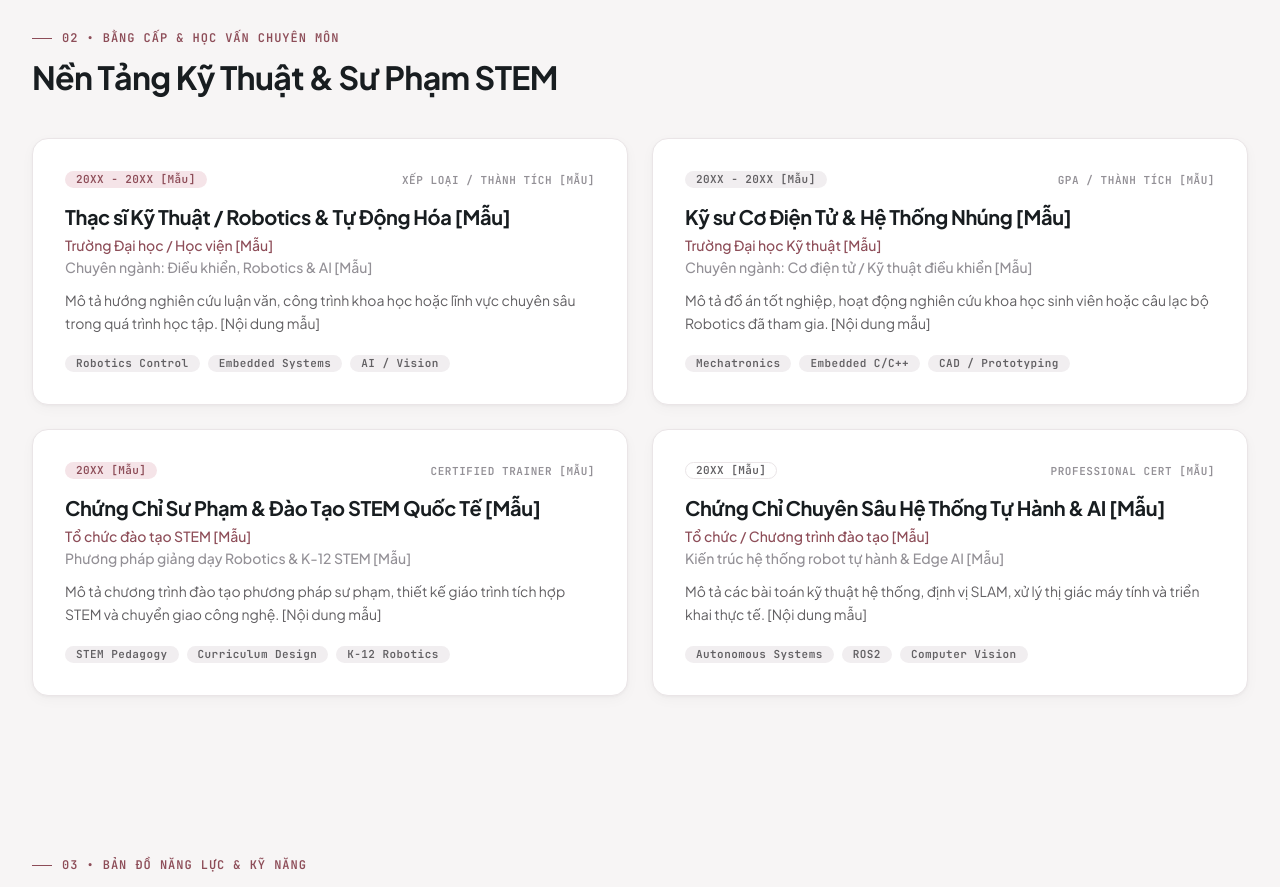
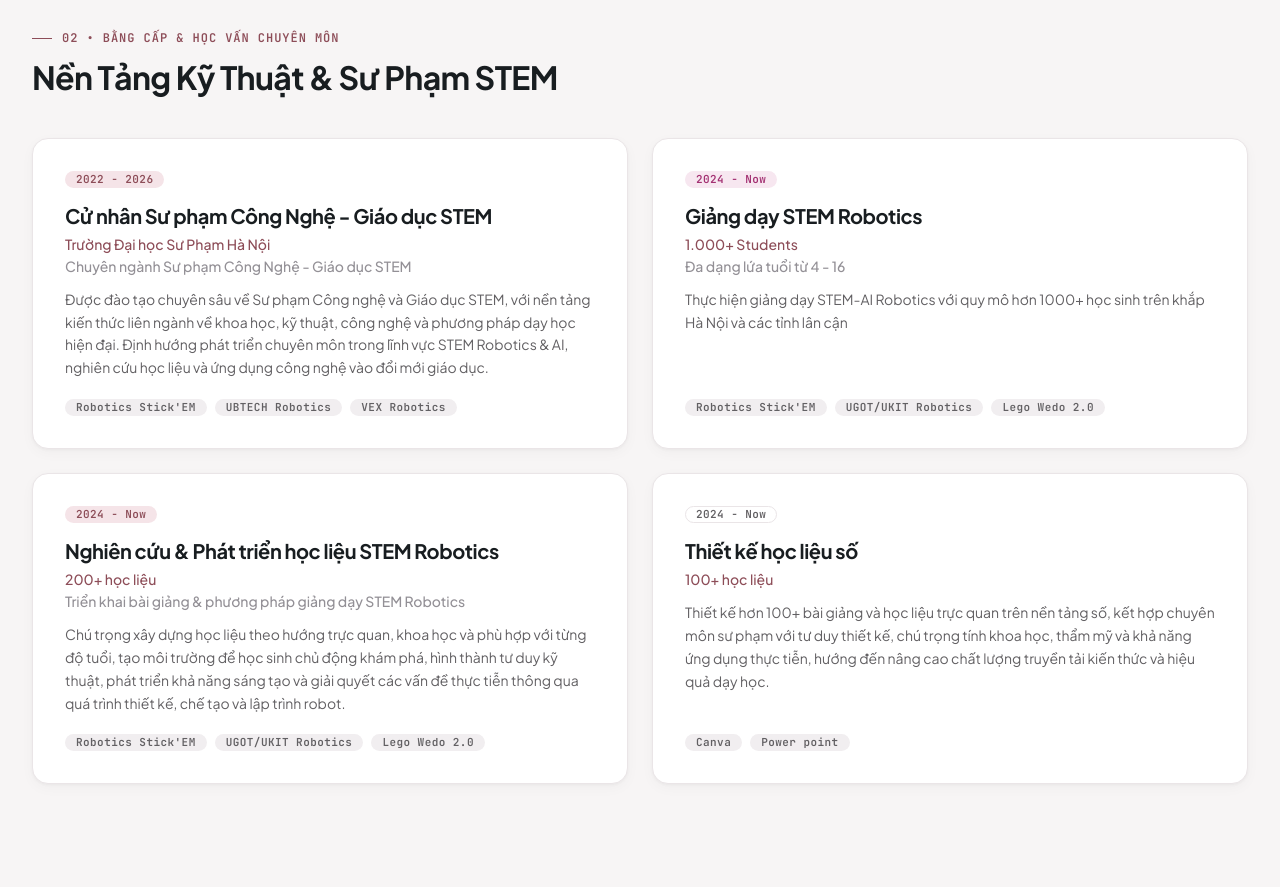
Before and after one commit to hiimnanh-gh/portfolio_chi_Xuan, a React (Vite) app in the folder portfolio_chi_xuan/: page / in a window 1280 px wide. Shown: the part 1880-2767 px from the top of the page. Built offline with nearby package versions, Linux system fonts and the light colour scheme.

Commit message:
fix: information on 2 and 5

```diff
--- a/portfolio_chi_xuan/src/data/profile.data.js
+++ b/portfolio_chi_xuan/src/data/profile.data.js
@@ -1,6 +1,5 @@
 export const PROFILE_DATA = {
-  fullName: 'Chị Xuân',
-  englishName: 'Xuan Robotics [Tên tiếng Anh mẫu]',
+  fullName: 'Đào Thị Xuân',
   initials: 'CX',
   avatar: {
     src: '',
@@ -20,9 +19,9 @@ export const PROFILE_DATA = {
   roleTitle: 'Chuyên Gia Robotics, Engineering, STEM Education & AI',
   tagline: 'CHUYÊN GIA ROBOTICS • STEM PIONEER',
   shortBio:
-    'Nghiên cứu và phát triển giải pháp robot thông minh, hệ thống nhúng, giáo dục STEM thực tiễn và ứng dụng trí tuệ nhân tạo. [Nội dung giới thiệu mẫu — cần cập nhật]',
+    'Nghiên cứu và phát triển giải pháp robot thông minh, hệ thống nhúng, giáo dục STEM thực tiễn và ứng dụng trí tuệ nhân tạo.',
   location: 'Hà Nội, Việt Nam',
-  email: 'contact@robotics-stem.io',
-  phone: '(+84) 900 000 000',
-  labAddress: 'Robotics & STEM Innovation Hub, Hà Nội',
+  email: 'xuanndaoo123@gmail.com',
+  phone: '(+84) 866 790 103',
+  labAddress: 'Hà Nội',
 };
--- a/portfolio_chi_xuan/src/data/social.data.js
+++ b/portfolio_chi_xuan/src/data/social.data.js
@@ -1,7 +1,4 @@
-/**
- * Danh sách liên kết mạng xã hội và hồ sơ học thuật.
- * Chỉ các mục có `href` hợp lệ mới được hiển thị trên Footer.
- */
+
 export const SOCIAL_LINKS = [
   { id: 'github', label: 'GitHub', href: '' },
   { id: 'linkedin', label: 'LinkedIn', href: '' },
--- a/portfolio_chi_xuan/src/pages/Awards/components/AwardCard.jsx
+++ b/portfolio_chi_xuan/src/pages/Awards/components/AwardCard.jsx
@@ -1,10 +1,10 @@
-import { Card } from '@/components/ui';
-import { AwardDescription } from './AwardDescription';
-import { AwardEvidenceLink } from './AwardEvidenceLink';
-import { AwardIcon } from './AwardIcon';
-import { AwardMetadata } from './AwardMetadata';
-import { AwardOrganization } from './AwardOrganization';
-import { AwardTitle } from './AwardTitle';
+import { Card } from "@/components/ui";
+import { AwardDescription } from "./AwardDescription";
+import { AwardEvidenceLink } from "./AwardEvidenceLink";
+import { AwardIcon } from "./AwardIcon";
+import { AwardMetadata } from "./AwardMetadata";
+import { AwardOrganization } from "./AwardOrganization";
+import { AwardTitle } from "./AwardTitle";
 
 export function AwardCard({ award }) {
   return (
@@ -14,7 +14,7 @@ export function AwardCard({ award }) {
       <AwardTitle title={award.title} />
       <AwardDescription description={award.description} />
 
-      <div className="mt-auto pt-5">
+      <div className="mt-auto pt-6">
         <AwardOrganization organization={award.organization} />
         <AwardEvidenceLink url={award.evidenceUrl} />
       </div>
--- a/portfolio_chi_xuan/src/pages/Awards/data/awards.data.js
+++ b/portfolio_chi_xuan/src/pages/Awards/data/awards.data.js
@@ -13,36 +13,48 @@ export const AWARDS_LIST = [
   {
     id: 'award-sample-1',
     icon: 'trophy',
-    year: '20XX',
-    level: 'Cấp độ / Phạm vi [Placeholder]',
-    title: 'Giải Thưởng Sáng Tạo Kỹ Thuật & Robotics [Placeholder]',
+    year: '2022 - 2023',
+    level: 'Cấp Khoa',
+    title: 'Giải Nhì Nghiên cứu Khoa học',
     description:
-      'Mô tả ngắn gọn về đề tài, giải pháp công nghệ hoặc đóng góp nổi bật được ghi nhận. [Nội dung placeholder — cần cập nhật]',
-    organization: 'Đơn vị trao giải [Placeholder]',
+      'Nghiên cứu thiết kế và sử dụng mô hình STEM trong dạy học môn Công nghệ lớp 3, hướng đến nâng cao hiệu quả dạy học và phát triển năng lực công nghệ thông qua hoạt động trải nghiệm thực tiễn.',
+    organization: 'Khoa Kỹ thuật và Công nghệ - Trường ĐHSP Hà Nội',
     evidenceUrl: '',
     color: 'primary',
   },
   {
     id: 'award-sample-2',
     icon: 'medal',
-    year: '20XX',
-    level: 'Khu vực / Chuyên ngành [Placeholder]',
-    title: 'Ghi Nhận Đổi Mới Giáo Dục STEM & AI [Placeholder]',
+    year: '2024 - 2026',
+    level: 'Cấp khoa',
+    title: '2 năm liên tiếp đạt giải - IOT Application',
     description:
-      'Mô tả chương trình đào tạo, sáng kiến chuyển giao công nghệ hoặc hoạt động cộng đồng STEM tiêu biểu. [Nội dung placeholder — cần cập nhật]',
-    organization: 'Tổ chức / Diễn đàn [Placeholder]',
+      'Nghiên cứu và phát triển các giải pháp ứng dụng Internet vạn vật (IoT) trong hệ thống cảnh báo cháy và mô hình phòng học thông minh, hướng đến giải quyết các vấn đề thực tiễn bằng công nghệ.',
+    organization: 'Khoa Kỹ thuật và Công nghệ - Trường ĐHSP Hà Nội',
     evidenceUrl: '',
     color: 'secondary',
   },
   {
     id: 'award-sample-3',
     icon: 'award',
-    year: '20XX',
-    level: 'Nghiên cứu / Học thuật [Placeholder]',
-    title: 'Học Bổng / Tài Trợ Nghiên Cứu Khoa Học [Placeholder]',
+    year: '2025',
+    level: '',
+    title: 'Giải Khuyến khích - Sáng tạo bài giảng giáo dục',
     description:
-      'Mô tả giai đoạn nghiên cứu, phát triển nguyên mẫu kỹ thuật hoặc công trình khoa học được tài trợ. [Nội dung placeholder — cần cập nhật]',
-    organization: 'Quỹ Nghiên cứu / Học viện [Placeholder]',
+      'Xây dựng và triển khai bài giảng về phòng, chống thiên tai và thích ứng với biến đổi khí hậu, chú trọng tích hợp kiến thức liên môn, nâng cao nhận thức và năng lực ứng phó với các vấn đề môi trường.',
+    organization: 'Khoa Kỹ thuật và Công nghệ - Trường ĐHSP Hà Nội',
+    evidenceUrl: '',
+    color: 'slate',
+  },
+   {
+    id: 'award-sample-3',
+    icon: 'Robot',
+    year: '2026',
+    level: 'Đào tạo & thi đấu Robotics',
+    title: 'Hướng dẫn đội thi đạt Giải Ba ROBOG miền Bắc',
+    description:
+      'Đào tạo và hướng dẫn học sinh tham gia thi đấu Robotics, chú trọng phát triển tư duy kỹ thuật, kỹ năng lập trình, năng lực giải quyết vấn đề và phối hợp làm việc nhóm.',
+    organization: 'Công ty Cổ phần Công nghệ Giáo dục Learn to Leap',
     evidenceUrl: '',
     color: 'slate',
   },
--- a/portfolio_chi_xuan/src/pages/Education/data/education.data.js
+++ b/portfolio_chi_xuan/src/pages/Education/data/education.data.js
@@ -12,53 +12,53 @@ export const EDUCATION_HEADING = {
 export const EDUCATION_LIST = [
   {
     id: 'edu-master-sample',
-    period: '20XX - 20XX [Mẫu]',
-    title: 'Thạc sĩ Kỹ Thuật / Robotics & Tự Động Hóa [Mẫu]',
-    institution: 'Trường Đại học / Học viện [Mẫu]',
-    major: 'Chuyên ngành: Điều khiển, Robotics & AI [Mẫu]',
-    achievement: 'Xếp loại / Thành tích [Mẫu]',
+    period: '2022 - 2026',
+    title: 'Cử nhân Sư phạm Công Nghệ - Giáo dục STEM',
+    institution: 'Trường Đại học Sư Phạm Hà Nội',
+    major: 'Chuyên ngành Sư phạm Công Nghệ - Giáo dục STEM',
+    achievement: '',
     description:
-      'Mô tả hướng nghiên cứu luận văn, công trình khoa học hoặc lĩnh vực chuyên sâu trong quá trình học tập. [Nội dung mẫu]',
-    tags: ['Robotics Control', 'Embedded Systems', 'AI / Vision'],
+      'Được đào tạo chuyên sâu về Sư phạm Công nghệ và Giáo dục STEM, với nền tảng kiến thức liên ngành về khoa học, kỹ thuật, công nghệ và phương pháp dạy học hiện đại. Định hướng phát triển chuyên môn trong lĩnh vực STEM Robotics & AI, nghiên cứu học liệu và ứng dụng công nghệ vào đổi mới giáo dục.',
+    tags: ["Robotics Stick'EM", 'UBTECH Robotics', 'VEX Robotics'],
     certificateUrl: '',
     color: 'primary',
   },
   {
     id: 'edu-bachelor-sample',
-    period: '20XX - 20XX [Mẫu]',
-    title: 'Kỹ sư Cơ Điện Tử & Hệ Thống Nhúng [Mẫu]',
-    institution: 'Trường Đại học Kỹ thuật [Mẫu]',
-    major: 'Chuyên ngành: Cơ điện tử / Kỹ thuật điều khiển [Mẫu]',
-    achievement: 'GPA / Thành tích [Mẫu]',
+    period: '2024 - Now',
+    title: 'Giảng dạy STEM Robotics',
+    institution: '1.000+ Students',
+    major: 'Đa dạng lứa tuổi từ 4 - 16',
+    achievement: '',
     description:
-      'Mô tả đồ án tốt nghiệp, hoạt động nghiên cứu khoa học sinh viên hoặc câu lạc bộ Robotics đã tham gia. [Nội dung mẫu]',
-    tags: ['Mechatronics', 'Embedded C/C++', 'CAD / Prototyping'],
+      'Thực hiện giảng dạy STEM-AI Robotics với quy mô hơn 1000+ học sinh trên khắp Hà Nội và các tỉnh lân cận',
+    tags: ["Robotics Stick'EM", 'UGOT/UKIT Robotics', 'Lego Wedo 2.0'],
     certificateUrl: '',
-    color: 'neutral',
+    color: 'secondary',
   },
   {
     id: 'edu-stem-cert-sample',
-    period: '20XX [Mẫu]',
-    title: 'Chứng Chỉ Sư Phạm & Đào Tạo STEM Quốc Tế [Mẫu]',
-    institution: 'Tổ chức đào tạo STEM [Mẫu]',
-    major: 'Phương pháp giảng dạy Robotics & K-12 STEM [Mẫu]',
-    achievement: 'CERTIFIED TRAINER [Mẫu]',
+    period: '2024 - Now',
+    title: 'Nghiên cứu & Phát triển học liệu STEM Robotics',
+    institution: '200+ học liệu',
+    major: 'Triển khai bài giảng & phương pháp giảng dạy STEM Robotics',
+    achievement: '',
     description:
-      'Mô tả chương trình đào tạo phương pháp sư phạm, thiết kế giáo trình tích hợp STEM và chuyển giao công nghệ. [Nội dung mẫu]',
-    tags: ['STEM Pedagogy', 'Curriculum Design', 'K-12 Robotics'],
+      'Chú trọng xây dựng học liệu theo hướng trực quan, khoa học và phù hợp với từng độ tuổi, tạo môi trường để học sinh chủ động khám phá, hình thành tư duy kỹ thuật, phát triển khả năng sáng tạo và giải quyết các vấn đề thực tiễn thông qua quá trình thiết kế, chế tạo và lập trình robot.',
+    tags: ["Robotics Stick'EM", 'UGOT/UKIT Robotics', 'Lego Wedo 2.0'],
     certificateUrl: '',
-    color: 'primary',
+    color: 'newtral',
   },
   {
     id: 'edu-ai-cert-sample',
-    period: '20XX [Mẫu]',
-    title: 'Chứng Chỉ Chuyên Sâu Hệ Thống Tự Hành & AI [Mẫu]',
-    institution: 'Tổ chức / Chương trình đào tạo [Mẫu]',
-    major: 'Kiến trúc hệ thống robot tự hành & Edge AI [Mẫu]',
-    achievement: 'PROFESSIONAL CERT [Mẫu]',
+    period: '2024 - Now',
+    title: 'Thiết kế học liệu số',
+    institution: '100+ học liệu',
+    major: '',
+    achievement: '',
     description:
-      'Mô tả các bài toán kỹ thuật hệ thống, định vị SLAM, xử lý thị giác máy tính và triển khai thực tế. [Nội dung mẫu]',
-    tags: ['Autonomous Systems', 'ROS2', 'Computer Vision'],
+      'Thiết kế hơn 100+ bài giảng và học liệu trực quan trên nền tảng số, kết hợp chuyên môn sư phạm với tư duy thiết kế, chú trọng tính khoa học, thẩm mỹ và khả năng ứng dụng thực tiễn, hướng đến nâng cao chất lượng truyền tải kiến thức và hiệu quả dạy học.',
+    tags: ["Canva", 'Power point'],
     certificateUrl: '',
     color: 'slate',
   },
--- a/portfolio_chi_xuan/src/pages/Hero/data/hero.data.js
+++ b/portfolio_chi_xuan/src/pages/Hero/data/hero.data.js
@@ -1,8 +1,3 @@
-/**
- * Dữ liệu riêng cho Hero Section.
- * Lưu ý: Các số liệu và nhãn trạng thái bên dưới là dữ liệu mẫu (placeholder)
- * để minh họa bố cục, cần thay thế bằng số liệu thực tế đã được xác thực.
- */
 export const HERO_DATA = {
   actions: {
     exploreProjectsLabel: 'Khám Phá Dự Án',
```
